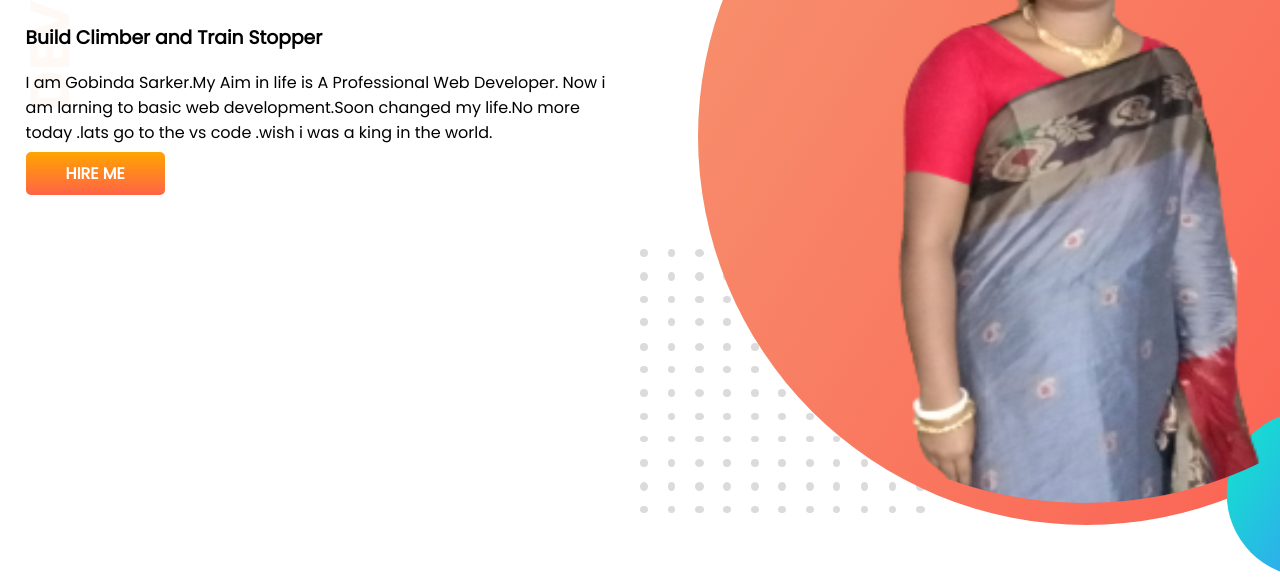
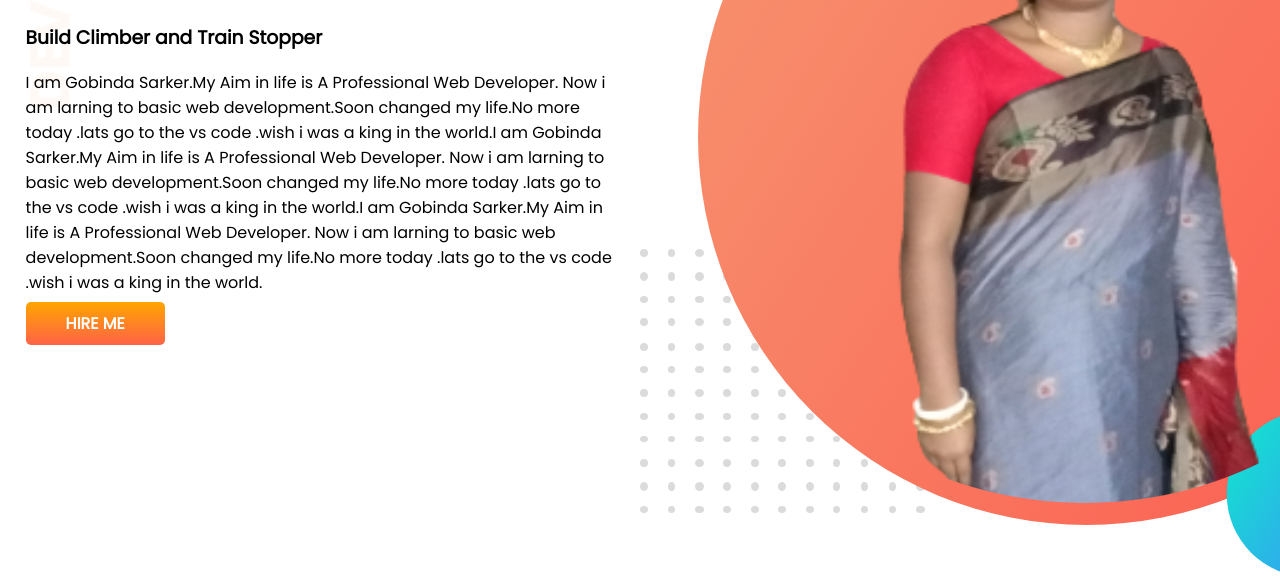
Before and after one commit to Gobindasarker004/puja-portfolio, a plain HTML site: page index.html in a window 1280 px wide. Shown: the part 252-836 px from the top of the page. Drawn offline with Linux system fonts and the light colour scheme.

Commit message:
correct web

```diff
--- a/index.html
+++ b/index.html
@@ -19,6 +19,10 @@
             <h1> <span class="orange-color">Puja Boudi</span> World!</h1>
             <h3>Build Climber and Train Stopper</h3>
             <p>I am Gobinda Sarker.My Aim in life is A Professional Web Developer. Now i am larning to basic web
+                development.Soon changed my life.No more today .lats go to the vs code .wish i was a king in the world.I
+                am Gobinda Sarker.My Aim in life is A Professional Web Developer. Now i am larning to basic web
+                development.Soon changed my life.No more today .lats go to the vs code .wish i was a king in the world.I
+                am Gobinda Sarker.My Aim in life is A Professional Web Developer. Now i am larning to basic web
                 development.Soon changed my life.No more today .lats go to the vs code .wish i was a king in the world.
             </p>
             <a class="link-button" terget="_blank" href="https://www.linkedin.com/in/gobinda-sarker-9a2a86216/"> HIRE
```
